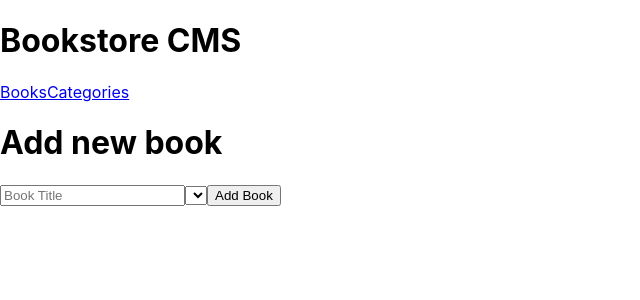
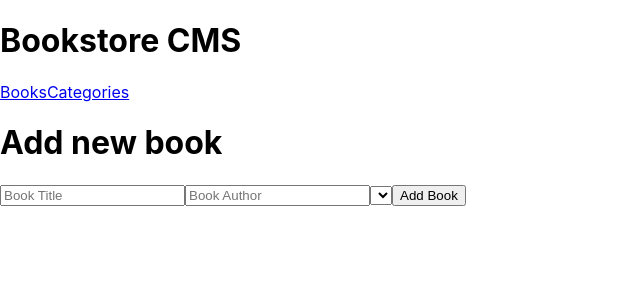
Before and after one commit to benwmx/BookStore, a React (Create React App) app: page /#/ in a window 1280 px wide. Shown: the top 300 px of the page, without its empty margins (0-640 px from the left). Built offline with nearby package versions, Linux system fonts and the light colour scheme.

Commit message:
Add a form input for the book author.

```diff
--- a/src/components/AddBook.js
+++ b/src/components/AddBook.js
@@ -7,6 +7,7 @@ const AddBook = () => {
       <h1 className="header">Add new book </h1>
       <form>
         <input type="text" className="bookTitle" placeholder="Book Title" />
+        <input type="text" className="bookAuthor" placeholder="Book Author" />
         <select name="categorie" id="categorie">
           {categories.map((category) => (
             <option key={category.id} value={category.name}>{category.name}</option>
```
